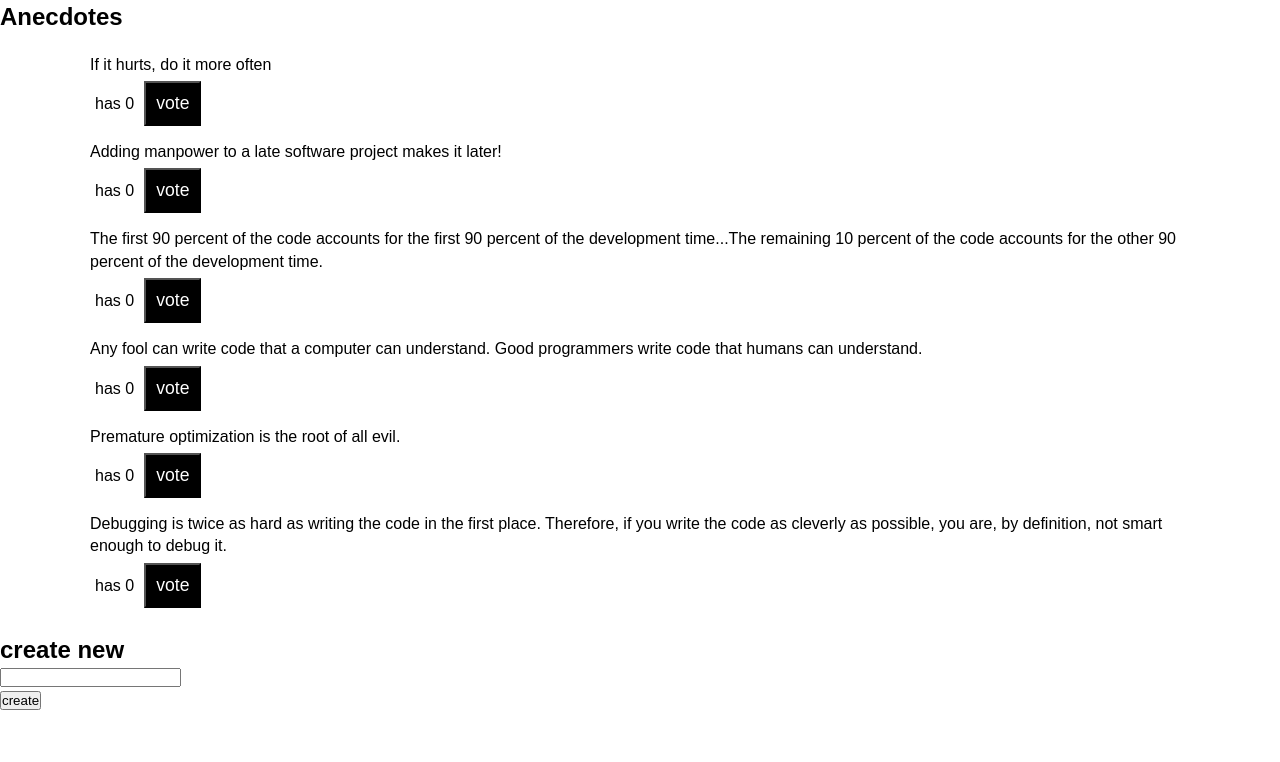
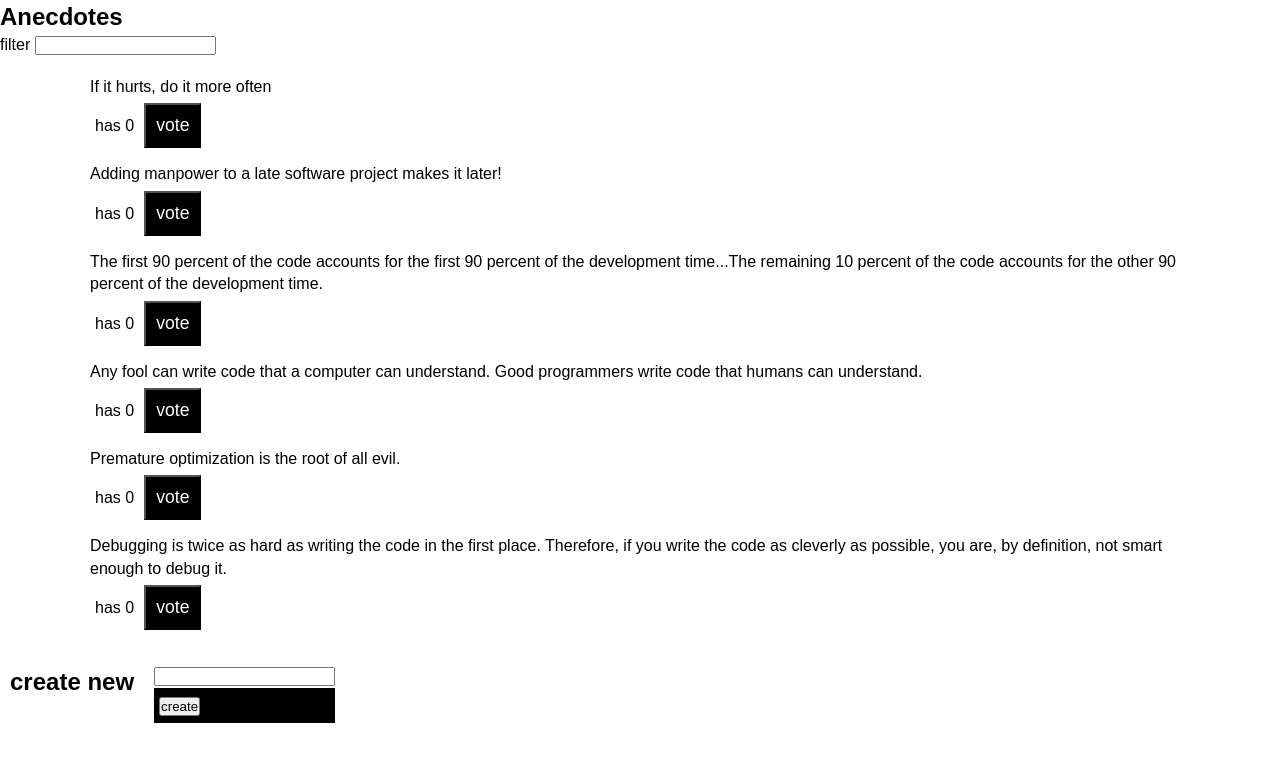
Before and after one commit to lasse1900/some-fullstack-211021-ver3, a React (Create React App) app in the folder part6/redux-anecdotes/: page / in a window 1280 px wide. Shown: the top 762 px of the page. Built offline with nearby package versions, Linux system fonts and the light colour scheme.

Commit message:
6.12 step10 filter anecdotes

```diff
--- a/part6/redux-anecdotes/src/App.js
+++ b/part6/redux-anecdotes/src/App.js
@@ -2,12 +2,14 @@ import React from "react";
 import AnecdoteForm from "./components/AnecdoteForm";
 import AnecdoteList from "./components/AnecdoteList";
 import Notification from "./components/Notification";
+import Filter from "./components/Filter";
 import "./style.css";
 
 const App = () => {
   return (
     <div>
       <h2>Anecdotes</h2>
+      <Filter />
       <AnecdoteList />
       <AnecdoteForm />
       <Notification />
--- a/part6/redux-anecdotes/src/components/AnecdoteForm.js
+++ b/part6/redux-anecdotes/src/components/AnecdoteForm.js
@@ -24,13 +24,15 @@ const AnecdoteForm = () => {
   };
 
   return (
-    <div>
+    <div className="form-row">
       <h2>create new</h2>
       <form onSubmit={create}>
         <div>
-          <input name="anecdote" />
+          <input className="input" name="anecdote" />
         </div>
-        <button action="submit">create</button>
+        <div className="create-btn">
+          <button action="submit">create</button>
+        </div>
       </form>
     </div>
   );
--- a/part6/redux-anecdotes/src/components/AnecdoteList.js
+++ b/part6/redux-anecdotes/src/components/AnecdoteList.js
@@ -9,10 +9,17 @@ import {
 
 const AnecdoteList = () => {
   const dispatch = useDispatch();
-  const anecdotes = useSelector((state) => state.anecdotes);
+  const anecdotes = useSelector((state) => {
+    if (state.filter.query) {
+      return state.anecdotes.filter((anecdote) =>
+        anecdote.content.includes(state.filter.query)
+      );
+    }
+    return state.anecdotes;
+  });
 
   const vote = (anecdote) => {
-    console.log("vote", anecdote);
+    // console.log("vote", anecdote);
     dispatch(votesToAnecdote(anecdote.id));
     dispatch(createNotification(`You voted: ${anecdote.content}`));
     setTimeout(() => dispatch(clearNotification()), 5000);
--- /dev/null
+++ b/part6/redux-anecdotes/src/components/Filter.js
@@ -0,0 +1,23 @@
+import React from "react";
+import { useDispatch } from "react-redux";
+import { setFilter } from "../reducers/filterReducer";
+
+const Filter = () => {
+  const dispatch = useDispatch();
+
+  const handleChange = (event) => {
+    const query = event.target.value;
+    dispatch(setFilter(query));
+  };
+  const style = {
+    marginBottom: 10,
+  };
+
+  return (
+    <div style={style}>
+      filter <input onChange={handleChange} />
+    </div>
+  );
+};
+
+export default Filter;
--- /dev/null
+++ b/part6/redux-anecdotes/src/reducers/filterReducer.js
@@ -0,0 +1,22 @@
+const initialState = {
+  message: null,
+};
+
+export const setFilter = (query) => {
+  return {
+    type: "SET_FILTER",
+    data: { query },
+  };
+};
+
+const filterReducer = (state = initialState, action) => {
+  // console.log(action);
+  switch (action.type) {
+    case "SET_FILTER":
+      return action.data;
+    default:
+      return state;
+  }
+};
+
+export default filterReducer;
--- a/part6/redux-anecdotes/src/store.js
+++ b/part6/redux-anecdotes/src/store.js
@@ -1,11 +1,13 @@
 import { createStore, combineReducers } from "redux";
 import reducer from "./reducers/anecdoteReducer";
 import notificationReducer from "./reducers/notificationReducer";
+import filterReducer from "./reducers/filterReducer";
 import { composeWithDevTools } from "redux-devtools-extension";
 
 const combinedReducer = combineReducers({
   anecdotes: reducer,
   notifications: notificationReducer,
+  filter: filterReducer,
 });
 
 export const store = createStore(combinedReducer, composeWithDevTools());
--- a/part6/redux-anecdotes/src/style.css
+++ b/part6/redux-anecdotes/src/style.css
@@ -39,3 +39,17 @@ body {
 .vote-count button:hover {
   color: red;
 }
+
+.form-row {
+  padding: 10px 10px;
+  margin-right: 20px;
+  display: flex;
+  gap: 20px;
+}
+
+.create-btn {
+  padding: 5px;
+  font-size: large;
+  background-color: black;
+  color: white;
+}
```
